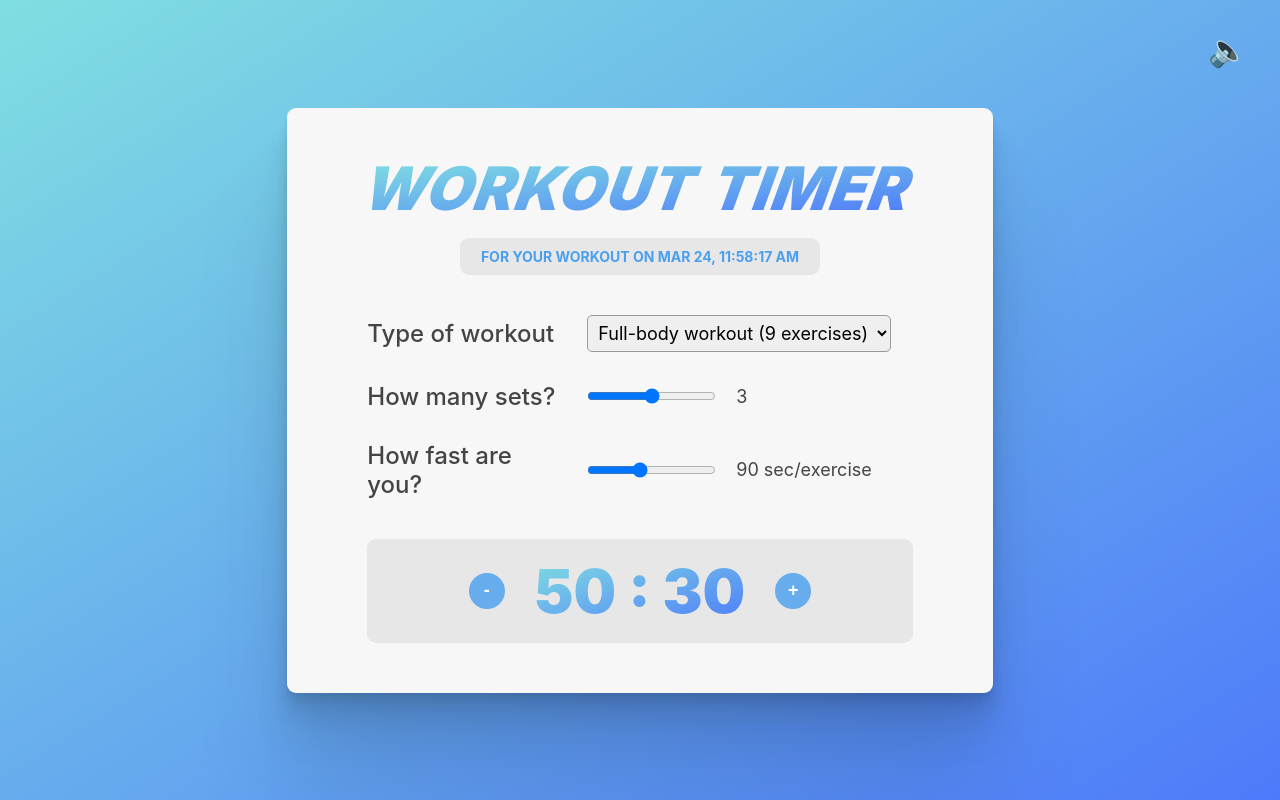
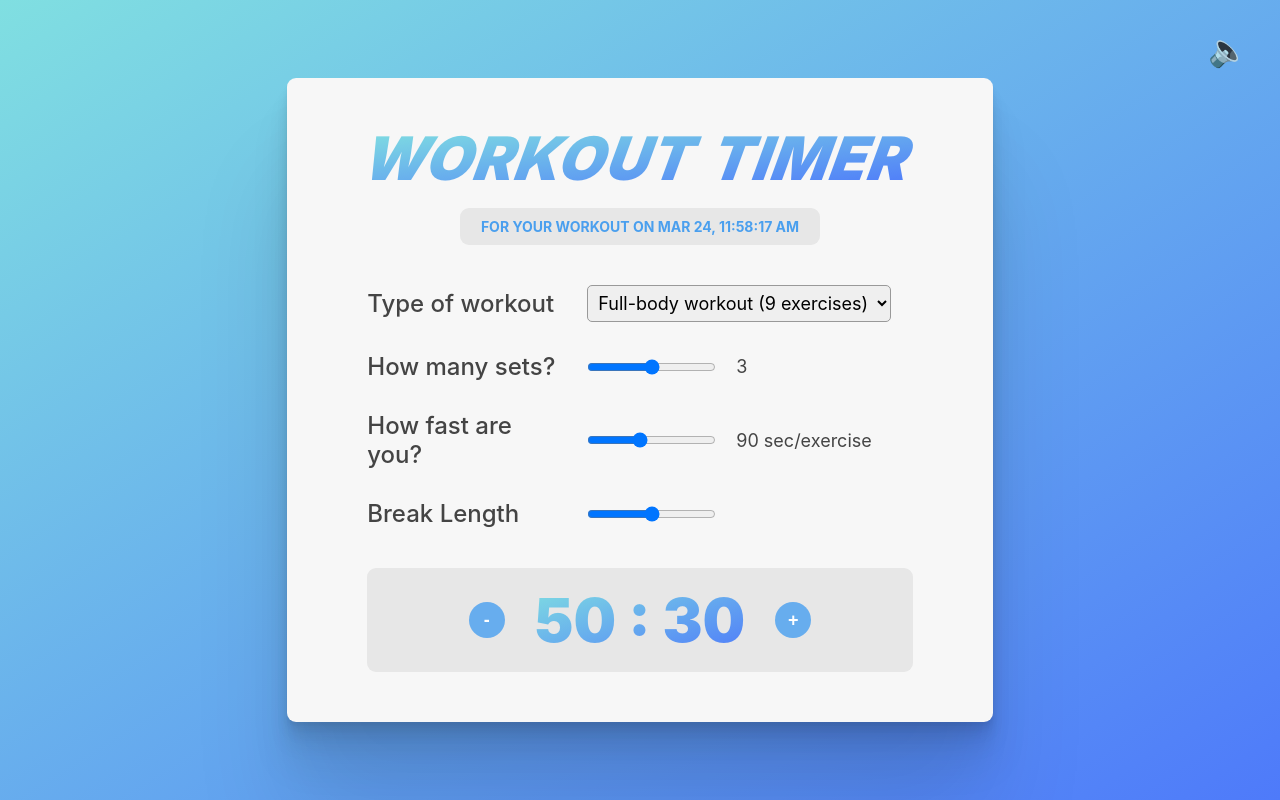
Before and after one commit to njahi/Workout-Timer, a React (Vite) app: page / in a window 1280 px wide. Built offline with nearby package versions, Linux system fonts and the light colour scheme.

Commit message:
added a new input element in our form

```diff
--- a/src/components/Calculator.jsx
+++ b/src/components/Calculator.jsx
@@ -58,6 +58,10 @@ function Calculator({ workouts }) {
           />
           <span>{speed} sec/exercise</span>
         </div>
+        <div>
+          <label>Break Length</label>
+          <input type='range' />
+        </div>
       </form>
       <section>
         <button onClick={handleDecr}>-</button>
```
